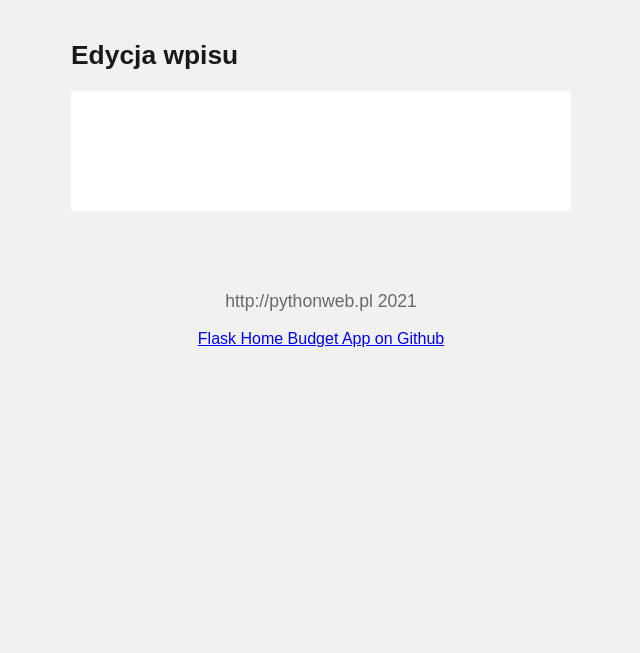
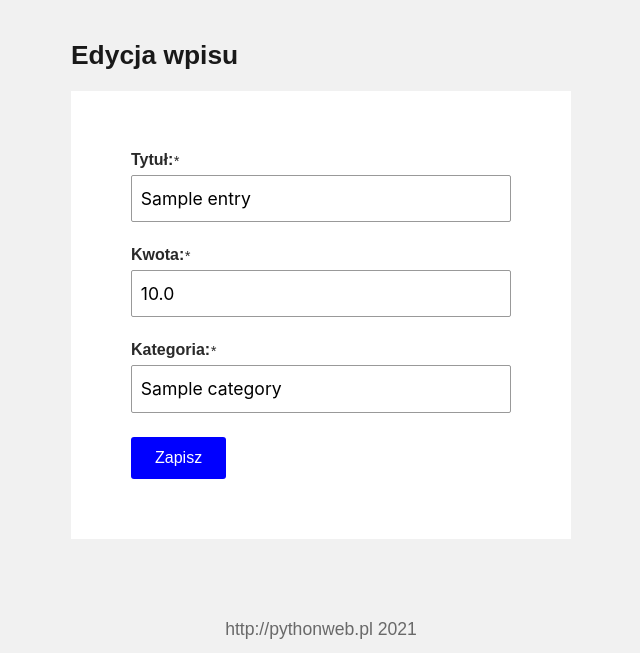
Before and after one commit to IrePro78/HomeBudgetFlask, a Flask app: page /edit_entry in a window 1280 px wide. Shown: the part 74-727 px from the top of the page, without its empty margins (319-959 px from the left). Run offline with Flask 2, Linux system fonts and the light colour scheme; a user stored in the database is signed in; tables that the repository leaves empty hold one stand-in row (values such as "Sample post"); parts of the project's set-up code (start-up, migrations or seed data) failed here and were passed over; some libraries are stand-ins or nearby versions.

Commit message:
add_edit_entry_function

```diff
--- a/project/mod_budget/routes.py
+++ b/project/mod_budget/routes.py
@@ -81,7 +81,9 @@ def add_category():
 
 @budget_blueprint.route('/edit_entry', methods=['GET', 'POST'])
 @login_required
+
 def edit_entry():
+    all_entries = Entry.query.order_by(Entry.id).filter_by(user_id=current_user.id).all()
     if request.method == 'POST':
         entry = Entry.query.get(request.form.get('id'))
         entry.id = request.form['id']
@@ -91,7 +93,7 @@ def edit_entry():
         db.session.commit()
         flash('Wpis został zaktualizowany!', 'info')
         return redirect(url_for('budget.list_entries'))
-    return render_template('budget/edit_entry.html')
+    return render_template('budget/edit_entry.html', entries=all_entries)
 
 
 
--- a/project/mod_budget/templates/budget/edit_entry.html
+++ b/project/mod_budget/templates/budget/edit_entry.html
@@ -7,42 +7,38 @@
 
 
 {% block content %}
+
     <div class="form-wrap">
         <h1>Edycja wpisu</h1>
-        <form method="post">
 
+        <form action="{{url_for('budget.edit_entry')}}" method="post">
+           <input type="hidden" name="csrf_token" value="{{ csrf_token() }}"/>
             {% for entry in entries %}
-
-                <input type="hidden" name="csrf_token" value="{{ csrf_token() }}"/>
-
-                    <input type="hidden" name="id" value="{{ entry.id }}">
+                <input type="hidden" name="{{entry.id }}" value="{{ entry.id }}">
 
                 <div class="field">
                     <label for="editTitle">Tytuł:<em>*</em></label>
                     <input type="text" id="editTitle" name="title"
-                           value="{{ row.title }}" required/>
+                           value="{{ entry.title }}" required/>
                 </div>
 
                 <div class="field">
-
                     <label for="editAmount">Kwota:<em>*</em></label>
                     <input type="number" step="0.01" id="editAmount"
-                           name="amount" value="{{ row.title }}" required/>
+                           name="amount" value="{{ entry.amount }}" required/>
                 </div>
 
                 <div class="field">
-
                     <label for="editCategory">Kategoria:<em>*</em></label>
                     <input type="text" id="editCategory" name="category_id"
-                           value="{{ row.title }}" required/>
+                           value="{{ entry.category }}" required/>
                 </div>
 
                 <div class="field">
                     <button type="submit">Zapisz</button>
                 </div>
-
-
             {% endfor %}
         </form>
     </div>
+
 {% endblock %}
--- a/project/mod_budget/templates/budget/list_entries.html
+++ b/project/mod_budget/templates/budget/list_entries.html
@@ -31,9 +31,6 @@
                     <td>{{ entry.category.name }}</td>
                     <td>{{ entry.amount }}</td>
                     <td>
-
-{#                        <button id="{{  entry.id }}" onclick=""#}
-
                         <form action="{{ url_for('budget.edit_entry') }}">
                         <input type="submit" id="{{ entry.id }}" value="Edycja" />
                         </form>
```
